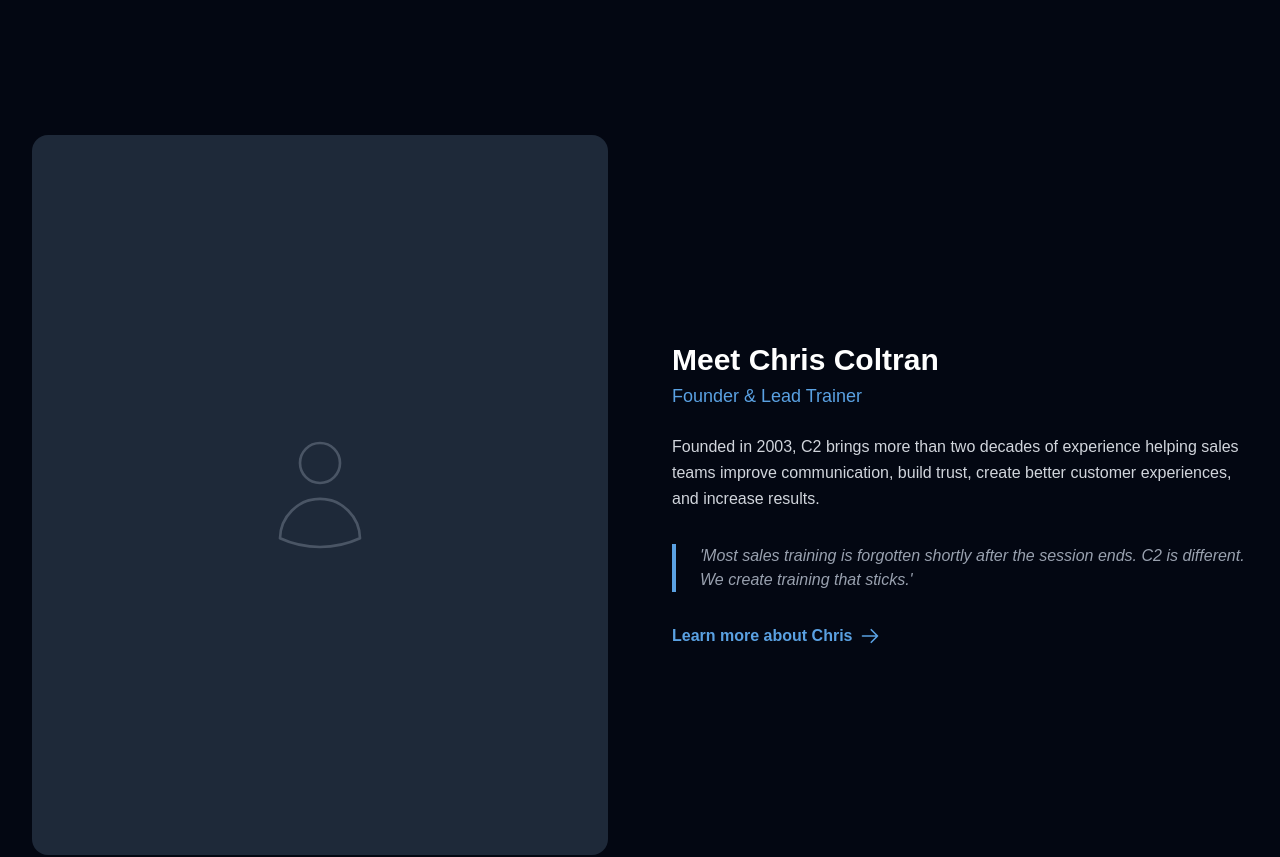
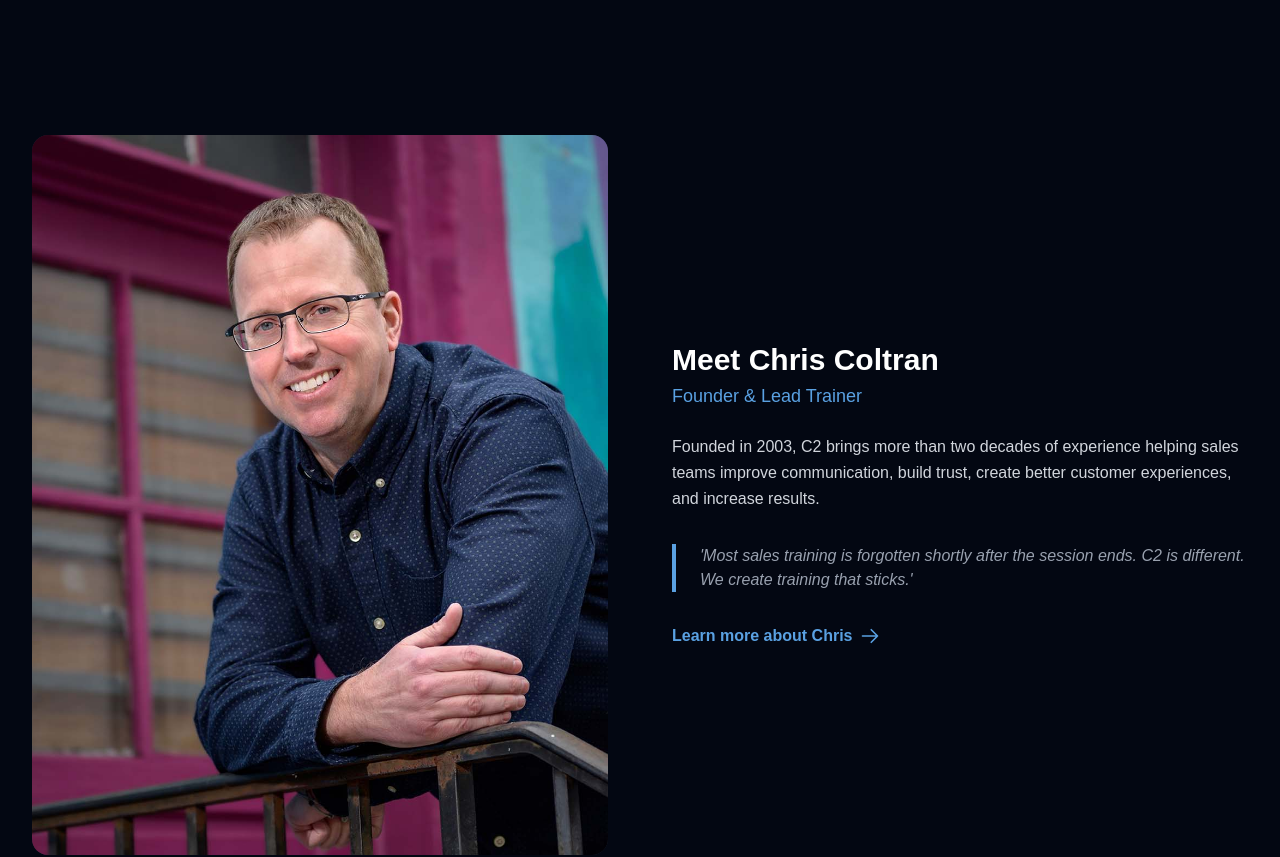
Before and after one commit to jakecoltran-ctrl/C2-Unlimited, a Next.js app: page / in a window 1280 px wide. Shown: the part 2800-3657 px from the top of the page. Built offline with nearby package versions, Linux system fonts and the light colour scheme.

Commit message:
Add Chris Coltran photo to homepage Meet the Founder section
Co-Authored-By: Claude Opus 4.5 <noreply@anthropic.com>

```diff
--- a/components/home/ChrisBio.tsx
+++ b/components/home/ChrisBio.tsx
@@ -1,4 +1,5 @@
 import Link from 'next/link';
+import Image from 'next/image';
 import { chrisBio } from '@/lib/data';
 
 export default function ChrisBio() {
@@ -6,15 +7,15 @@ export default function ChrisBio() {
     <section className="bg-gray-950 py-20">
       <div className="mx-auto max-w-7xl px-4 sm:px-6 lg:px-8">
         <div className="lg:grid lg:grid-cols-2 lg:gap-16 items-center">
-          {/* Image placeholder */}
+          {/* Image */}
           <div className="mb-10 lg:mb-0">
-            <div className="aspect-[4/5] rounded-2xl bg-gray-800 overflow-hidden">
-              {/* Replace with actual image */}
-              <div className="w-full h-full flex items-center justify-center text-gray-600">
-                <svg className="h-32 w-32" fill="none" viewBox="0 0 24 24" strokeWidth="0.5" stroke="currentColor">
-                  <path strokeLinecap="round" strokeLinejoin="round" d="M15.75 6a3.75 3.75 0 1 1-7.5 0 3.75 3.75 0 0 1 7.5 0ZM4.501 20.118a7.5 7.5 0 0 1 14.998 0A17.933 17.933 0 0 1 12 21.75c-2.676 0-5.216-.584-7.499-1.632Z" />
-                </svg>
-              </div>
+            <div className="aspect-[4/5] rounded-2xl bg-gray-800 overflow-hidden relative">
+              <Image
+                src="/images/chris-coltran.jpg"
+                alt="Chris Coltran - Founder & Lead Trainer"
+                fill
+                className="object-cover"
+              />
             </div>
           </div>
 
```
